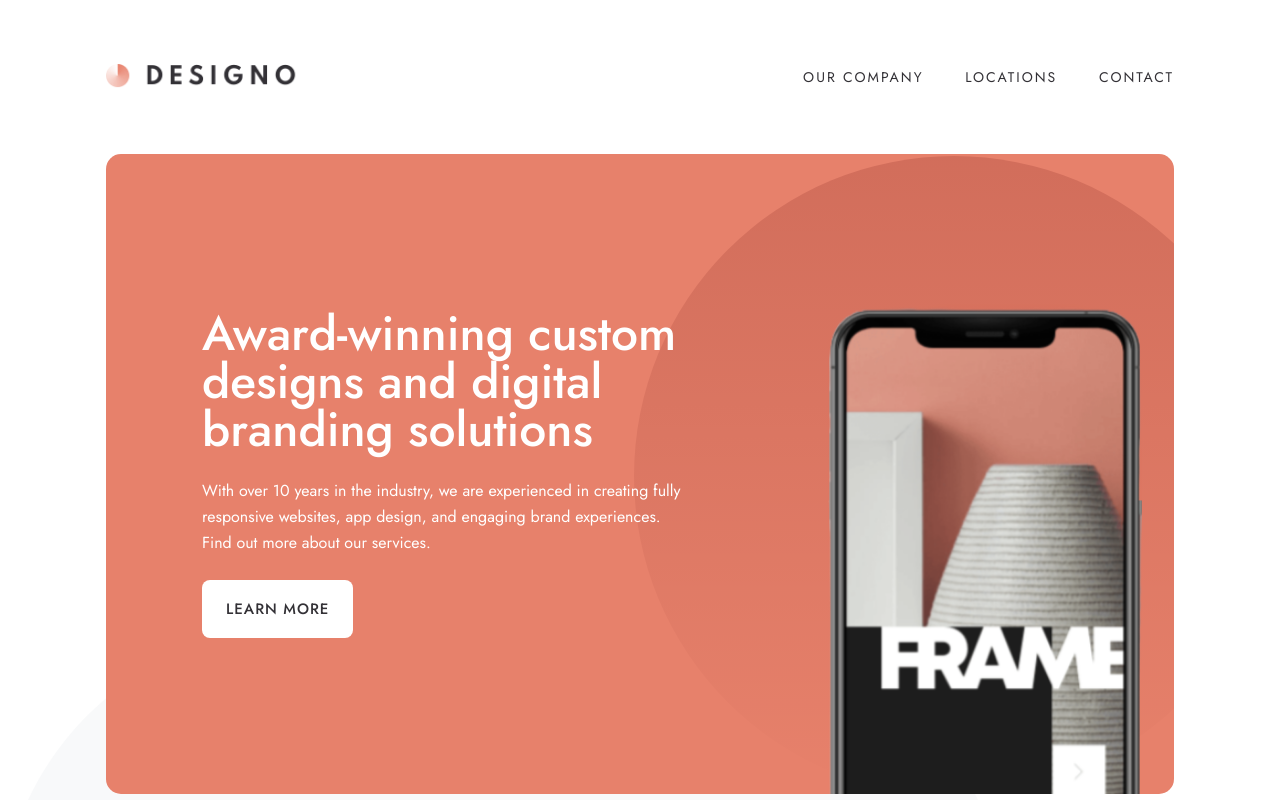
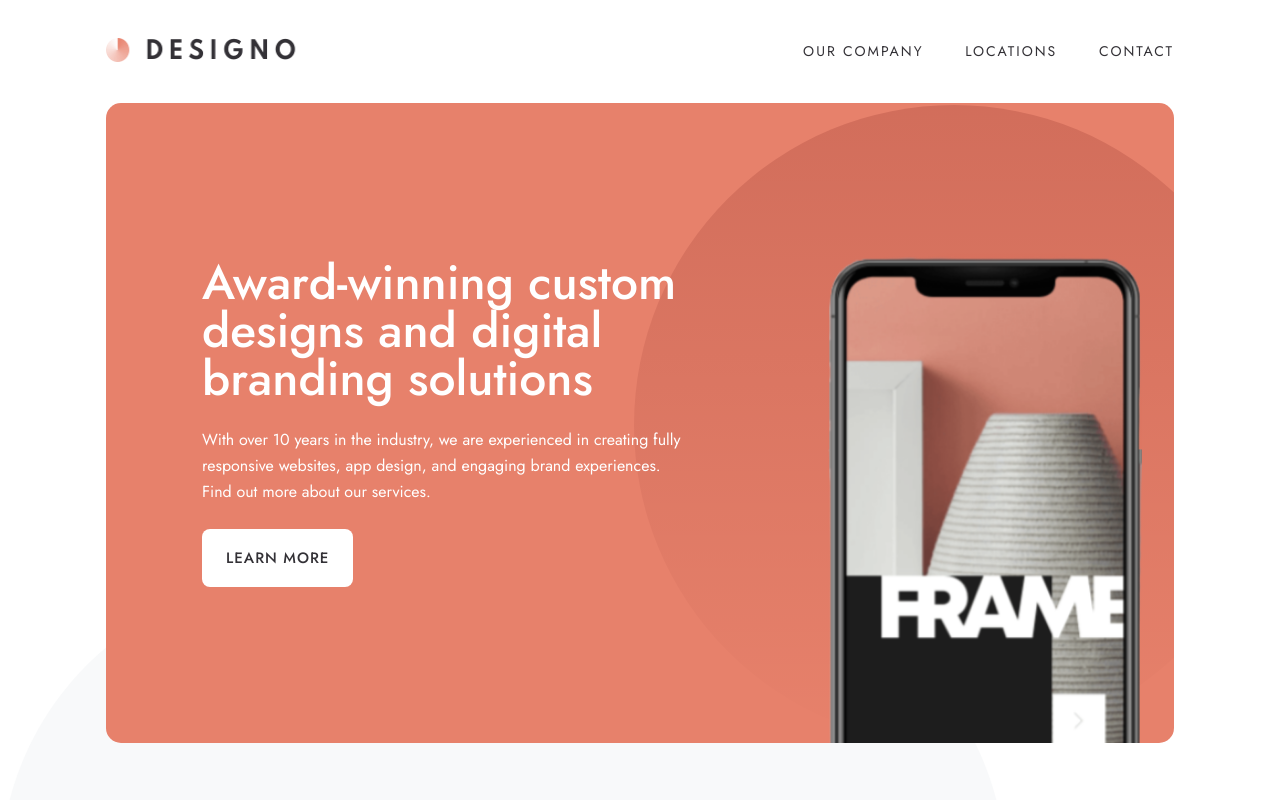
Before and after one commit to krrish105/designo, a Next.js app: page / in a window 1280 px wide. Shown: the top 800 px of the page. Built offline with nearby package versions, Linux system fonts and the light colour scheme.

Commit message:
header padding change

```diff
--- a/src/styles/globals.scss
+++ b/src/styles/globals.scss
@@ -7,7 +7,7 @@
 	display: flex;
 	justify-content: space-between;
 	@media (min-width: $screen-min-laptop) {
-		padding-block: 4rem;
+		padding-block: 2.4rem;
 	}
 }
 
```
